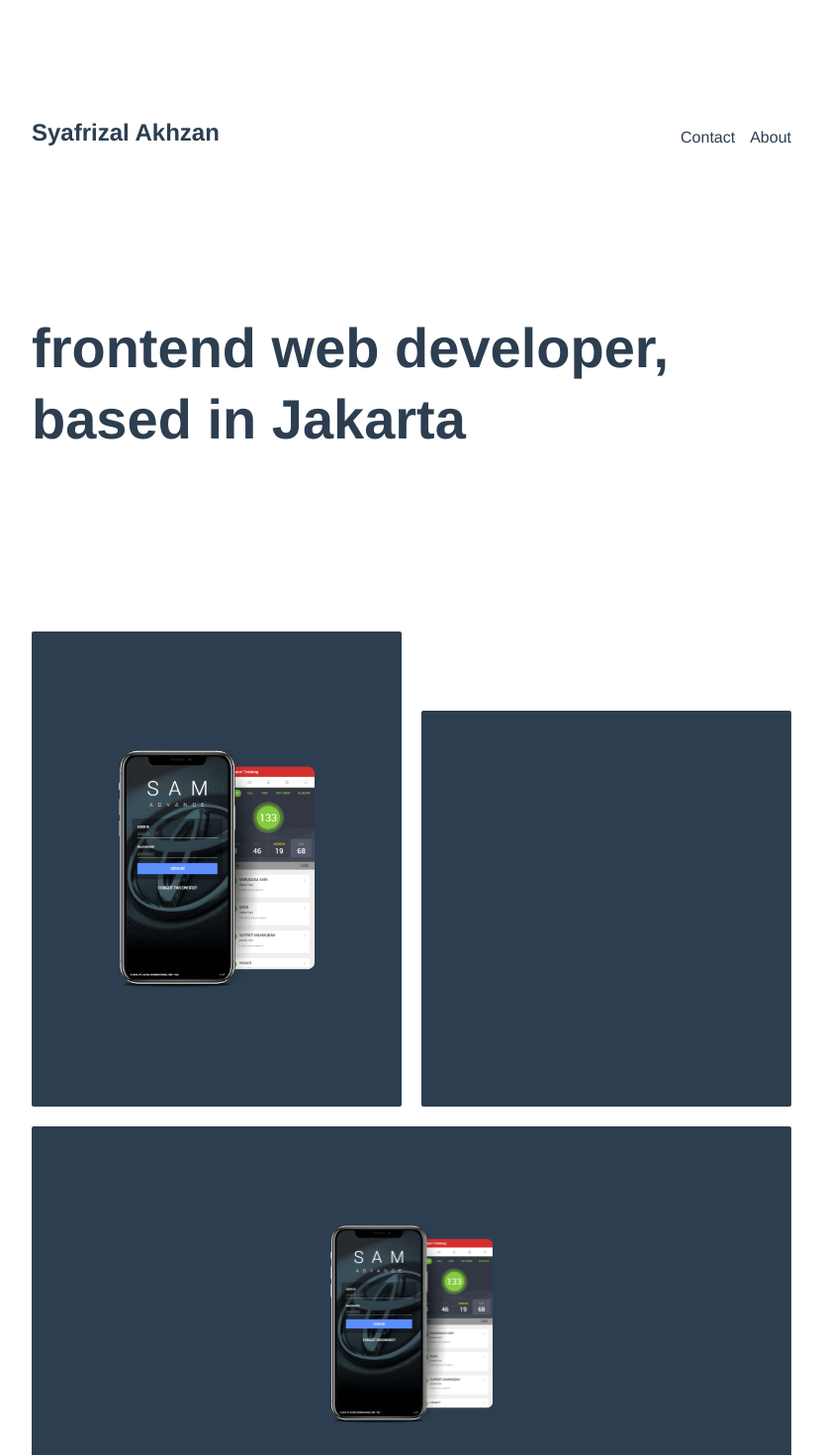
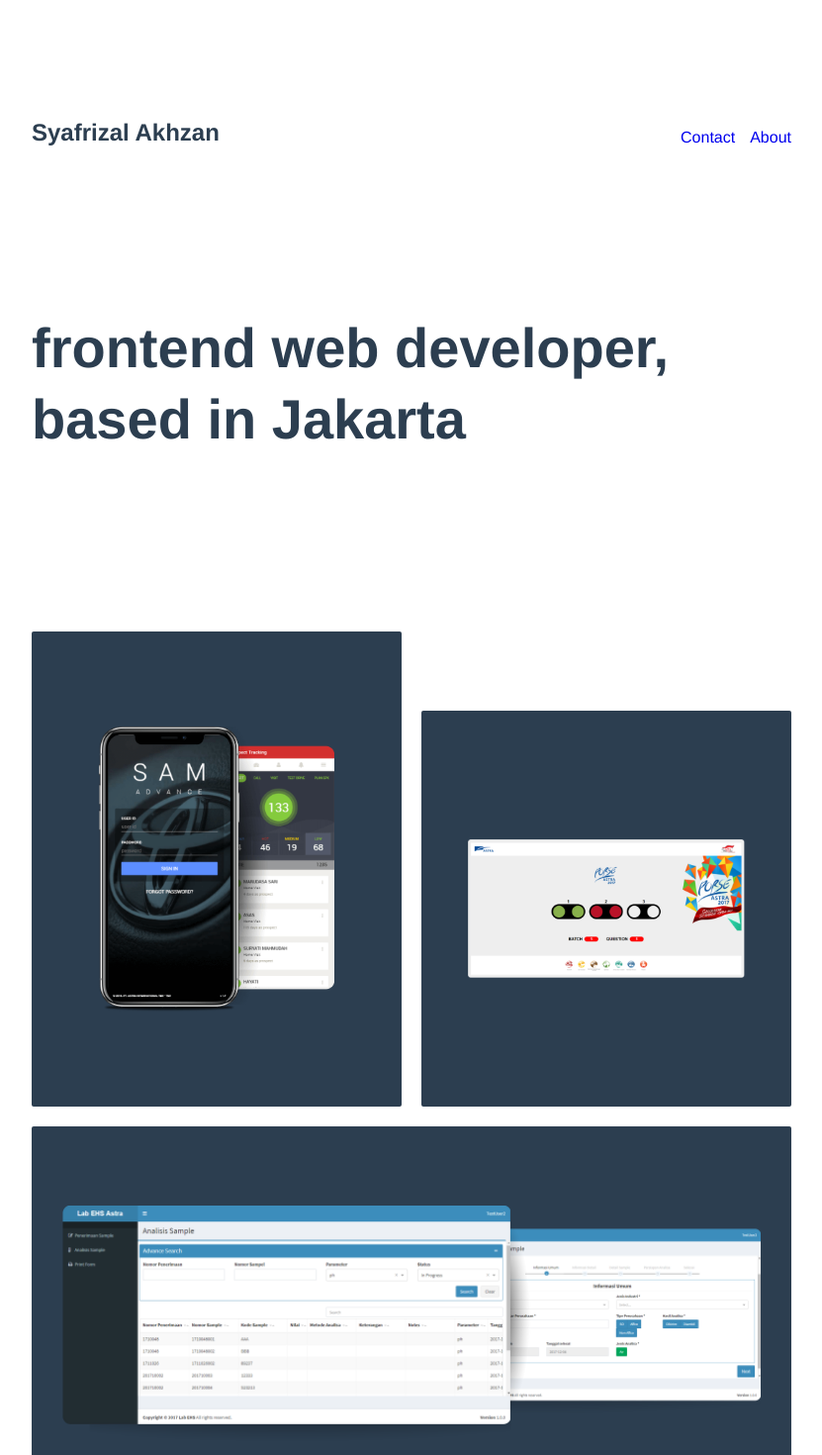
Before and after one commit to akhzan/profile, a Vue app: page /#/ in a window 1280 px wide. Shown: the part 80-1550 px from the top of the page at 99% size, without its empty margins (224-1055 px from the left). Built offline with nearby package versions, Linux system fonts and the light colour scheme.

Commit message:
add element in home

```diff
--- a/src/components/home/Home.vue
+++ b/src/components/home/Home.vue
@@ -3,8 +3,8 @@
         <div class="header">
             <div class="logo">Syafrizal Akhzan</div>
             <div class="nav">
-                <a>Contact</a>
-                <a>About</a>
+                <a href="/">Contact</a>
+                <a href="/">About</a>
             </div>
         </div>
         <div class="mid-content">
@@ -12,21 +12,32 @@
         </div>
         <div class="portfolios">
             <div class="split-portfolios">
-                <div class="portfolios-item">
+                <a href="/" class="portfolios-item" v-on:mouseover="project0=true" v-on:mouseleave="project0=false">
                     <div class="portfolio-img-container tall">
-                        <img src="./../../assets/sam.png" alt="x" />
+                        <img key="img" v-show="!project0" class="img-small" src="./../../assets/sam.png" alt="x" />
+                        <div key="title" v-show="project0" class="portfolio-img-container-fill">
+                            SAM
+                        </div>
                     </div>
-                </div>
-                <div class="portfolios-item">
-                    <div class="portfolio-img-container short"></div>
-                </div>
+                </a>
+                <a href="/" class="portfolios-item" v-on:mouseover="project1=true" v-on:mouseleave="project1=false">
+                    <div class="portfolio-img-container short">
+                        <img v-show="!project1" class="img-small-width" src="./../../assets/quiz.png" alt="x" />
+                        <div v-show="project1" class="portfolio-img-container-fill">
+                            PORSE QUIZ
+                        </div>
+                    </div>
+                </a>
             </div>
             <div class="split-portfolios">
-                <div class="portfolios-item">
+                <a href="/" class="portfolios-item" v-on:mouseover="project2=true" v-on:mouseleave="project2=false">
                     <div class="portfolio-img-container short">
-                        <img src="./../../assets/sam.png" alt="x" />
+                        <img v-show="!project2" class="img-small" src="./../../assets/ehs.png" alt="x" />
+                        <div v-show="project2" class="portfolio-img-container-fill">
+                            LAB EHS
+                        </div>
                     </div>
-                </div>
+                </a>
             </div>
             <div class="more-portfolios">
                 <button>More portfolios</button>
@@ -112,6 +123,9 @@
     name: 'Home',
     data() {
         return {
+            project0: false,
+            project1: false,
+            project2: false,
             skills: {
                 fronts: [{
                         description: 'Angular JS',
@@ -174,7 +188,7 @@
                         score: 4
                     }, {
                         description: 'Team Foundation Server',
-                        score: 5
+                        score: 4
                     }, {
                         description: 'Jenkins (CI)',
                         score: 2
@@ -236,6 +250,7 @@
 .portfolios-item {
     width: calc(100% - 20px);
     padding: 10px;
+    text-decoration: none;
 }
 
 .portfolio-img-container {
@@ -254,8 +269,16 @@
         height: 50vh;
     }
 
-    img {
-        height: 50%;
+    .img-small {
+        height: 60%;
+    }
+
+    .img-big {
+        height: 75%;
+    }
+
+    .img-small-width {
+        width: 75%;
     }
 }
 
@@ -372,4 +395,17 @@
 .exp-title {
     font-weight: bold;
 }
+
+.portfolio-img-container-fill {
+    background-color: darkgrey;
+    width: 100%;
+    height: 100%;
+    display: flex;
+    justify-content: center;
+    align-items: center;
+    font-size: 4.2rem;
+    font-weight: bolder;
+    color: white;
+    text-align: center;
+}
 </style>
--- /dev/null
+++ b/src/components/portfolio/Portfolio.vue
@@ -0,0 +1,13 @@
+<template>
+
+</template>
+
+<script>
+export default {
+  name: 'Portfolio',
+}
+</script>
+
+<style>
+
+</style>
--- a/src/router/index.js
+++ b/src/router/index.js
@@ -2,6 +2,7 @@
 import Router from 'vue-router'
 import HelloWorld from '@/components/HelloWorld'
 import Home from '@/components/home/Home'
+import Portfolio from '@/components/portfolio/Portfolio'
 
 Vue.use(Router)
 
```
Also changed, not shown: src/assets/ehs.png (added), src/assets/quiz.png (added).
